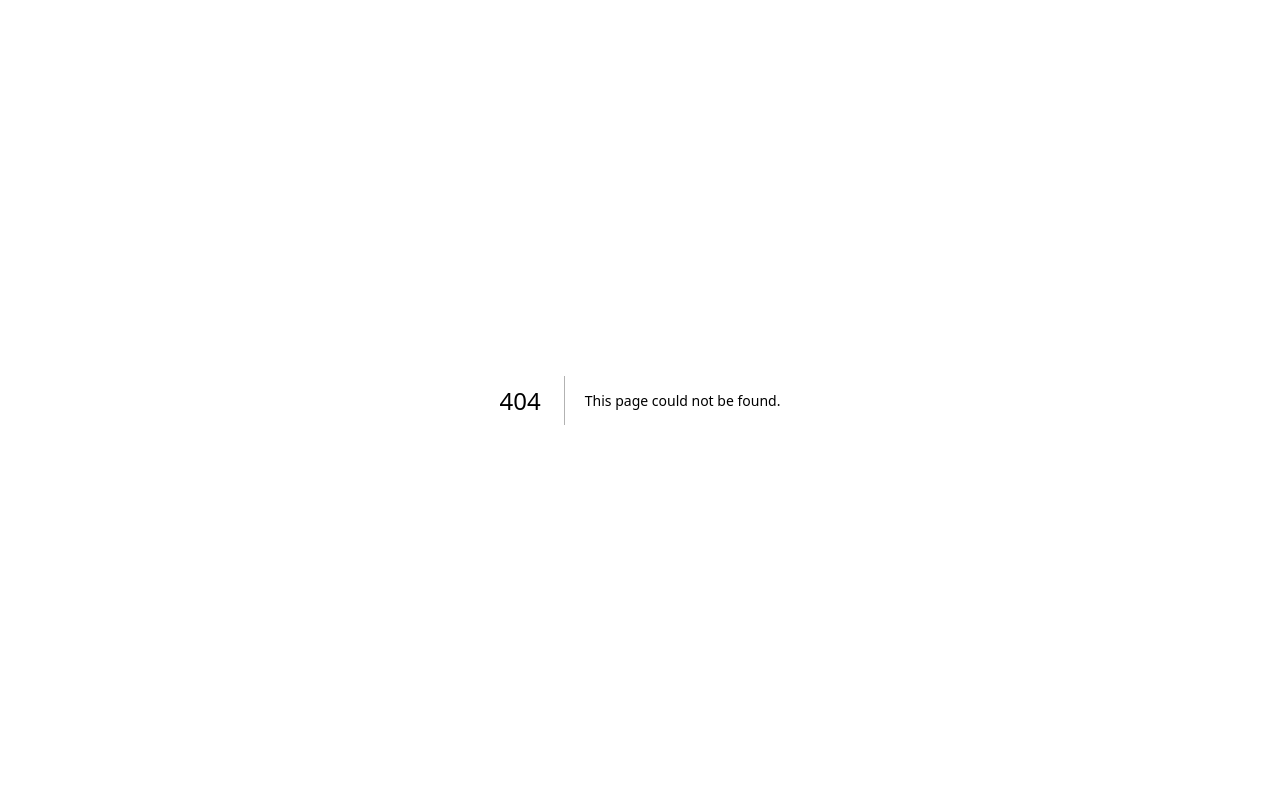
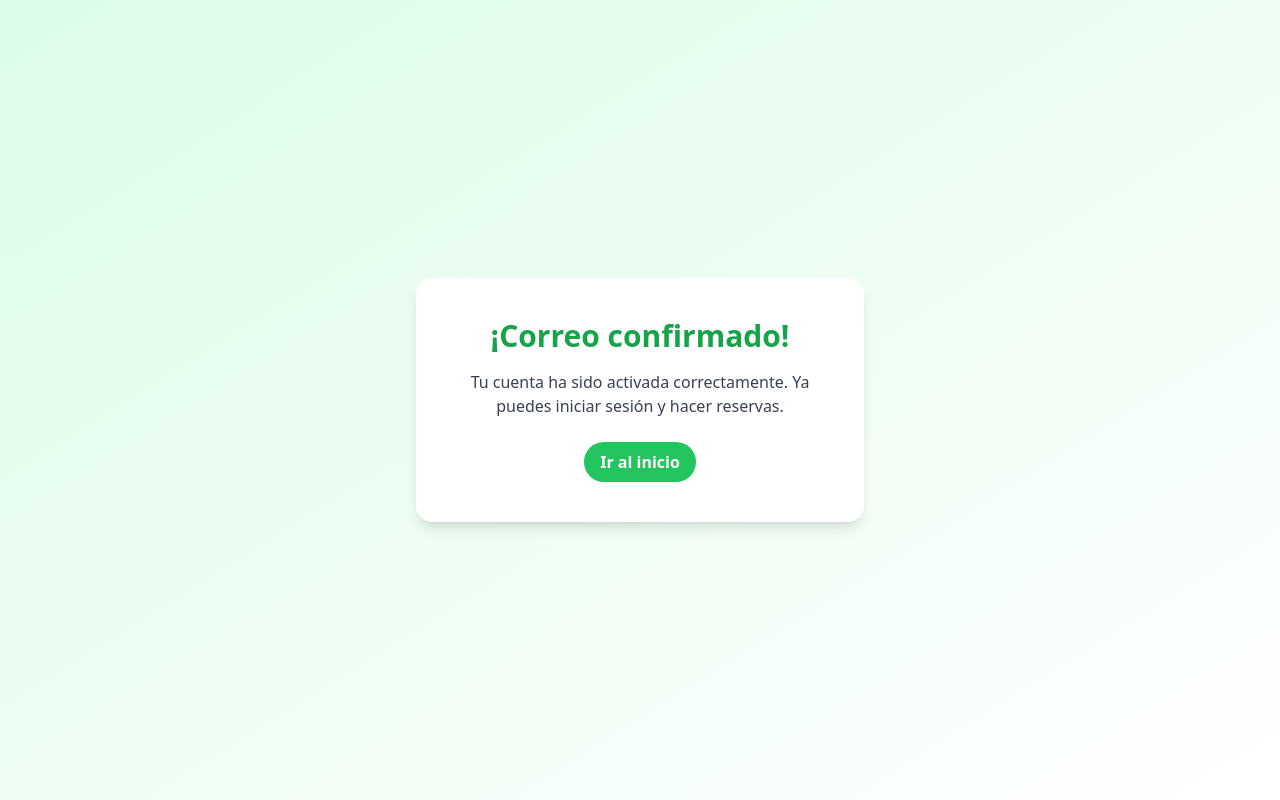
Before and after one commit to Debau123/Proyecto_fronted, a Next.js app: page /verificado in a window 1280 px wide. Before the commit this address had no page. Built offline with nearby package versions, Linux system fonts and the light colour scheme.

Commit message:
añadido page verificado

```diff
--- /dev/null
+++ b/pages/verificado.js
@@ -0,0 +1,20 @@
+import Link from "next/link";
+
+export default function Verificado() {
+  return (
+    <div className="min-h-screen flex items-center justify-center bg-gradient-to-br from-green-100 to-white text-center px-4">
+      <div className="bg-white shadow-lg rounded-2xl p-10 max-w-md w-full">
+        <h1 className="text-3xl font-bold text-green-600 mb-4">¡Correo confirmado!</h1>
+        <p className="text-gray-700 mb-6">
+          Tu cuenta ha sido activada correctamente. Ya puedes iniciar sesión y hacer reservas.
+        </p>
+
+        <Link href="/" passHref>
+          <button className="bg-green-500 hover:bg-green-600 text-white font-semibold py-2 px-4 rounded-full transition duration-200">
+            Ir al inicio
+          </button>
+        </Link>
+      </div>
+    </div>
+  );
+}
```
